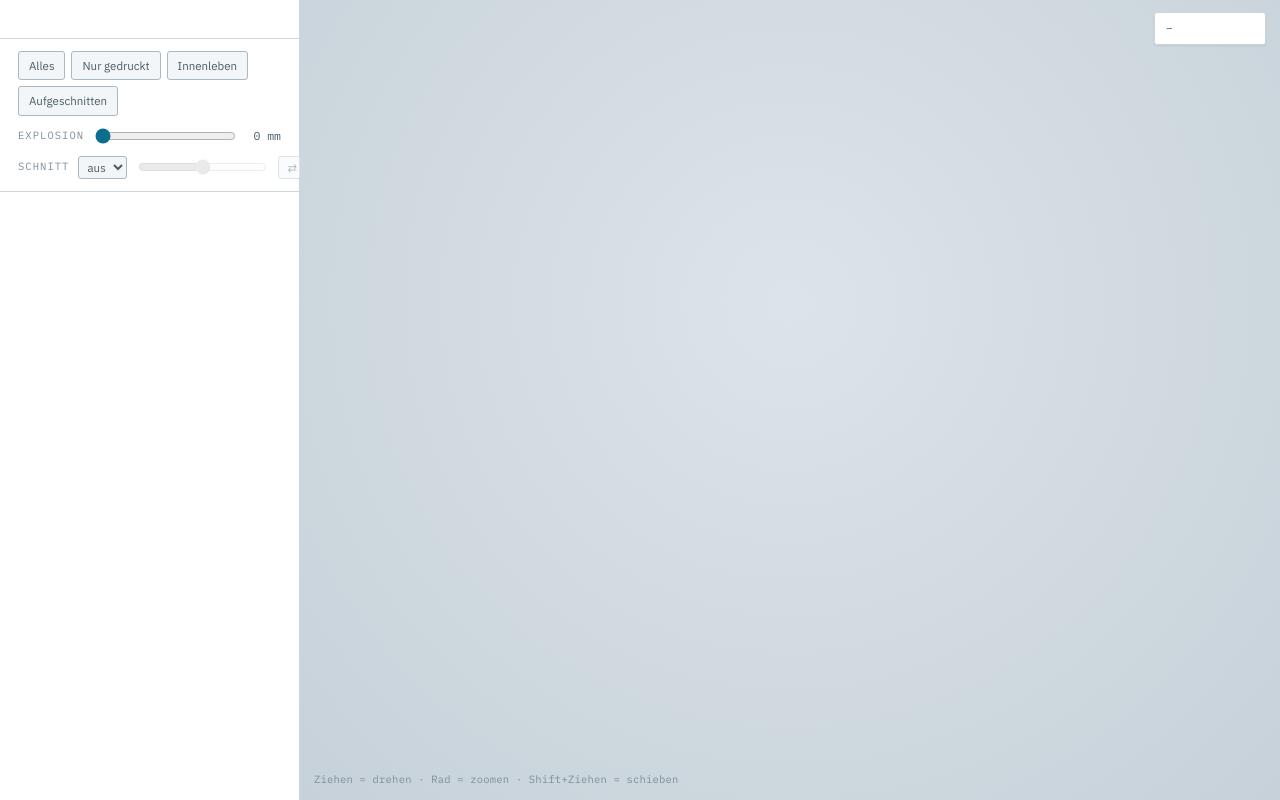
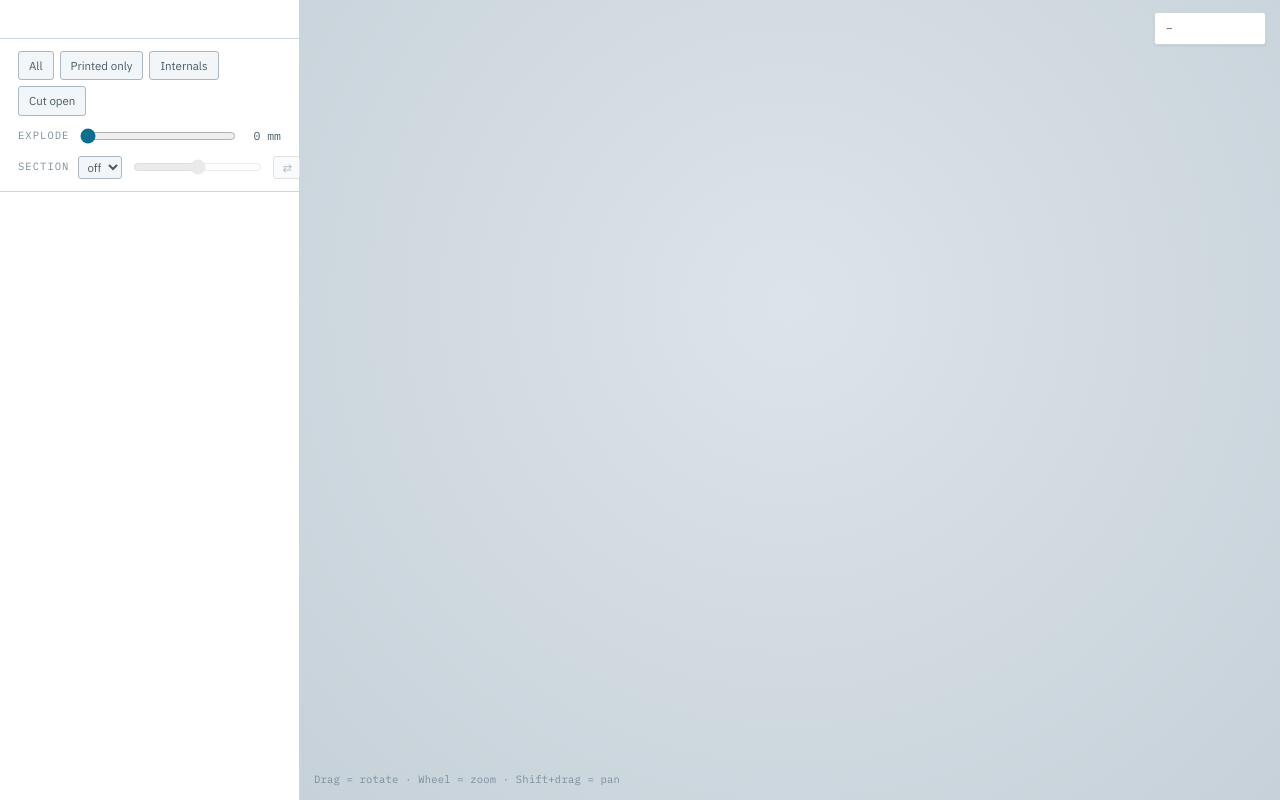
Before and after one commit to fhirschmann/leo-ac1, a plain HTML site: page scripts/viewer_tpl.html in a window 1280 px wide. Drawn offline with nearby package versions, Linux system fonts and the light colour scheme.

Commit message:
Viewer: English default texts from the skill, no ui overrides
Co-Authored-By: Claude Opus 5 <noreply@anthropic.com>

```diff
--- a/scripts/viewer_tpl.html
+++ b/scripts/viewer_tpl.html
@@ -106,23 +106,23 @@ canvas{display:block;width:100%;height:100%;touch-action:none}
     </div>
     <div class="tools">
       <div class="presets">
-        <button class="preset" data-preset="all" data-ui="all">Alles</button>
-        <button class="preset" data-preset="printed" data-ui="printed">Nur gedruckt</button>
-        <button class="preset" data-preset="inside" data-ui="inside">Innenleben</button>
-        <button class="preset" data-preset="cut" data-ui="cut">Aufgeschnitten</button>
+        <button class="preset" data-preset="all" data-ui="all">All</button>
+        <button class="preset" data-preset="printed" data-ui="printed">Printed only</button>
+        <button class="preset" data-preset="inside" data-ui="inside">Internals</button>
+        <button class="preset" data-preset="cut" data-ui="cut">Cut open</button>
       </div>
       <div class="slider">
-        <label for="ex" data-ui="explode">Explosion</label>
+        <label for="ex" data-ui="explode">Explode</label>
         <input id="ex" type="range" min="0" max="60" value="0" step="1">
         <output id="exv">0 mm</output>
       </div>
       <div class="slider">
-        <label for="cutaxis" data-ui="section">Schnitt</label>
-        <select id="cutaxis" aria-label="Schnittachse" data-ui-aria="section_axis">
-          <option value="" data-ui="off">aus</option><option value="0">X</option><option value="1">Y</option><option value="2">Z</option>
+        <label for="cutaxis" data-ui="section">Section</label>
+        <select id="cutaxis" aria-label="Section axis" data-ui-aria="section_axis">
+          <option value="" data-ui="off">off</option><option value="0">X</option><option value="1">Y</option><option value="2">Z</option>
         </select>
-        <input id="cut" type="range" min="0" max="1000" value="500" step="1" disabled aria-label="Schnittposition" data-ui-aria="section_pos">
-        <button class="preset" id="cutflip" type="button" disabled title="Andere Seite zeigen" data-ui-title="flip">⇄</button>
+        <input id="cut" type="range" min="0" max="1000" value="500" step="1" disabled aria-label="Section position" data-ui-aria="section_pos">
+        <button class="preset" id="cutflip" type="button" disabled title="Show the other side" data-ui-title="flip">⇄</button>
         <output id="cutv">–</output>
       </div>
     </div>
@@ -131,7 +131,7 @@ canvas{display:block;width:100%;height:100%;touch-action:none}
   <div class="stage">
     <canvas id="cv"></canvas>
     <div class="readout" id="ro">–</div>
-    <div class="hint" data-ui="hint">Ziehen = drehen · Rad = zoomen · Shift+Ziehen = schieben</div>
+    <div class="hint" data-ui="hint">Drag = rotate · Wheel = zoom · Shift+drag = pan</div>
   </div>
 </div>
 <script>/*__DATA__*/</script>
@@ -139,10 +139,10 @@ canvas{display:block;width:100%;height:100%;touch-action:none}
 <script>
 (function(){
   var P = window.PART_DATA, M = P.meta;
-  // UI texts: German defaults, VIEWER["ui"] in print_project.py overrides them (e.g. an English page)
-  var UI = {all:'Alles', printed:'Nur gedruckt', inside:'Innenleben', cut:'Aufgeschnitten', explode:'Explosion',
-    section:'Schnitt', off:'aus', flip:'Andere Seite zeigen', section_axis:'Schnittachse', section_pos:'Schnittposition',
-    hint:'Ziehen = drehen · Rad = zoomen · Shift+Ziehen = schieben', of:'von', parts:'Teilen', triangles:'Dreiecke', locale:'de-DE'};
+  // UI texts: English defaults, VIEWER["ui"] in print_project.py can override single keys
+  var UI = {all:'All', printed:'Printed only', inside:'Internals', cut:'Cut open', explode:'Explode',
+    section:'Section', off:'off', flip:'Show the other side', section_axis:'Section axis', section_pos:'Section position',
+    hint:'Drag = rotate · Wheel = zoom · Shift+drag = pan', of:'of', parts:'parts', triangles:'triangles', locale:'en-GB'};
   Object.keys(M.ui || {}).forEach(function(k){ UI[k] = M.ui[k]; });
   document.querySelectorAll('[data-ui]').forEach(function(el){ el.textContent = UI[el.dataset.ui]; });
   document.querySelectorAll('[data-ui-title]').forEach(function(el){ el.title = UI[el.dataset.uiTitle]; });
```
Also changed, not shown: 2 other files.
